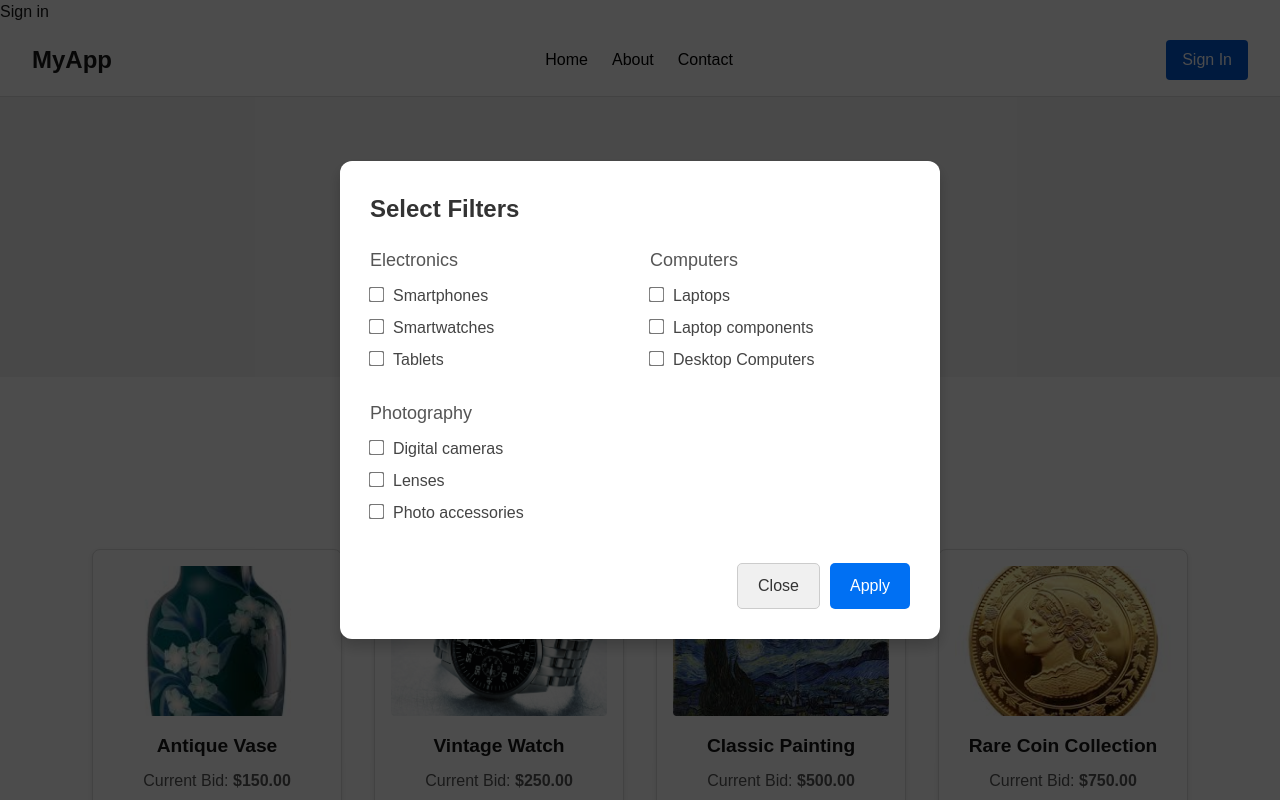
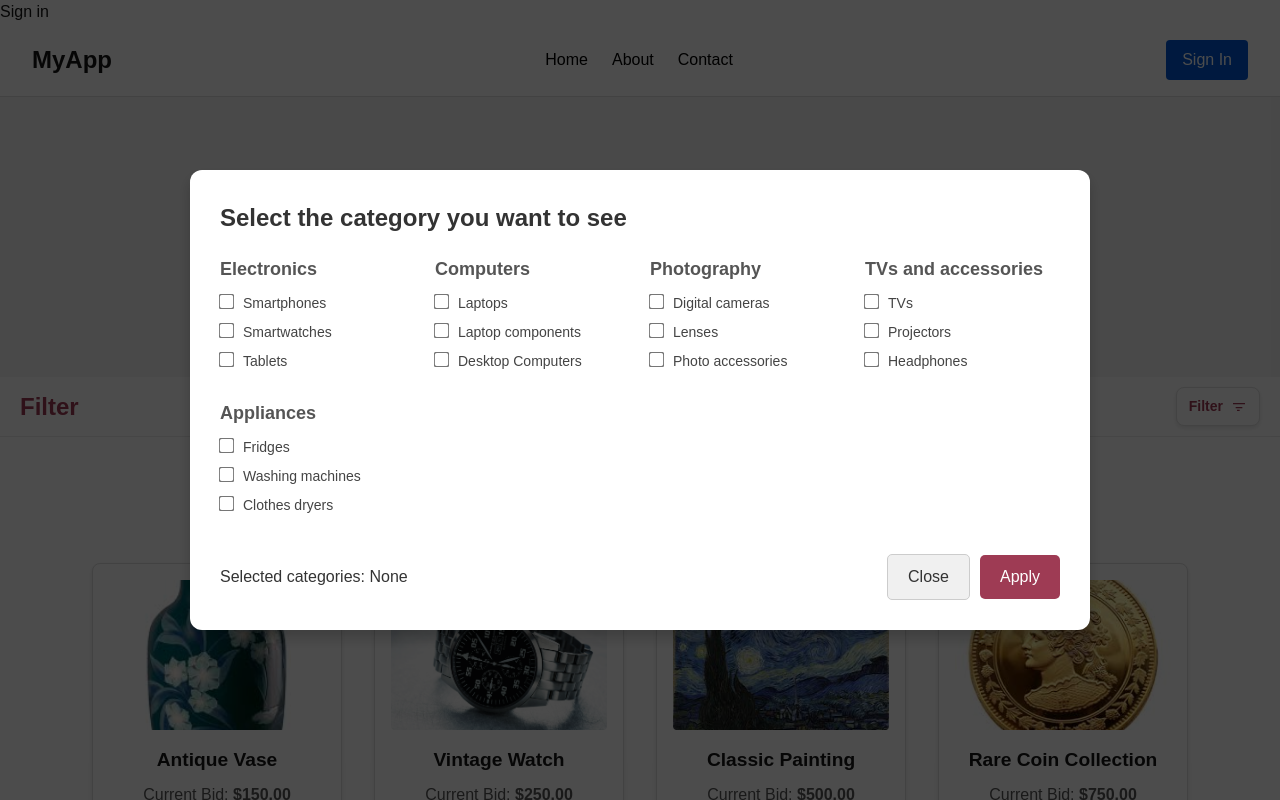
Before and after one commit to Duyanh27/ceiler, a Next.js app in the folder frontend/: page / in a window 1280 px wide. Both pictures are taken after a click on the button "Filter". Shown: the top 800 px of the page. Built offline with nearby package versions, Linux system fonts and the light colour scheme; no server answers.

Commit message:
update
nice

```diff
--- a/frontend/src/app/components/FilterModal.tsx
+++ b/frontend/src/app/components/FilterModal.tsx
@@ -13,13 +13,33 @@ const categories = [
     name: "Photography",
     subcategories: ["Digital cameras", "Lenses", "Photo accessories"],
   },
+  {
+    name: "TVs and accessories",
+    subcategories: ["TVs", "Projectors", "Headphones"],
+  },
+  {
+    name: "Appliances",
+    subcategories: ["Fridges", "Washing machines", "Clothes dryers"],
+  },
 ];
 
 interface FilterModalProps {
+  isOpen: boolean; // Add the isOpen property
+  selectedCategories: string[];
+  toggleCategory: (subcategory: string) => void;
   onClose: () => void;
+  onApply: () => void;
 }
 
-const FilterModal: React.FC<FilterModalProps> = ({ onClose }) => {
+const FilterModal: React.FC<FilterModalProps> = ({
+  isOpen,
+  selectedCategories,
+  toggleCategory,
+  onClose,
+  onApply,
+}) => {
+  if (!isOpen) return null; // Do not render if the modal is not open
+
   return (
     <div
       style={{
@@ -28,11 +48,11 @@ const FilterModal: React.FC<FilterModalProps> = ({ onClose }) => {
         left: 0,
         width: "100%",
         height: "100%",
-        backgroundColor: "rgba(0, 0, 0, 0.7)", // Darker overlay for better contrast
+        backgroundColor: "rgba(0, 0, 0, 0.7)", // Dark overlay
         display: "flex",
         justifyContent: "center",
         alignItems: "center",
-        zIndex: 1000, // Ensures the modal is on top of other elements
+        zIndex: 1000, // High z-index for modal
       }}
     >
       <div
@@ -40,24 +60,38 @@ const FilterModal: React.FC<FilterModalProps> = ({ onClose }) => {
           background: "white",
           padding: "30px",
           borderRadius: "12px",
-          maxWidth: "600px",
+          maxWidth: "900px", // Wider for multiple columns
           width: "90%",
-          boxShadow: "0px 8px 15px rgba(0, 0, 0, 0.2)", // Adds shadow for better focus
+          boxShadow: "0px 8px 15px rgba(0, 0, 0, 0.2)", // Subtle shadow
         }}
       >
-        <h2 style={{ marginBottom: "20px", fontSize: "24px", fontWeight: "bold", color: "#333" }}>
-          Select Filters
+        <h2
+          style={{
+            marginBottom: "20px",
+            fontSize: "24px",
+            fontWeight: "bold",
+            color: "#333",
+          }}
+        >
+          Select the category you want to see
         </h2>
         <div
           style={{
             display: "grid",
-            gridTemplateColumns: "1fr 1fr",
+            gridTemplateColumns: "repeat(4, 1fr)", // Four columns
             gap: "20px",
           }}
         >
           {categories.map((category, index) => (
             <div key={index}>
-              <h3 style={{ marginBottom: "10px", fontSize: "18px", color: "#555" }}>
+              <h3
+                style={{
+                  marginBottom: "10px",
+                  fontSize: "18px",
+                  fontWeight: "bold",
+                  color: "#555",
+                }}
+              >
                 {category.name}
               </h3>
               {category.subcategories.map((subcategory, subIndex) => (
@@ -66,15 +100,18 @@ const FilterModal: React.FC<FilterModalProps> = ({ onClose }) => {
                   style={{
                     display: "block",
                     marginBottom: "8px",
-                    fontSize: "16px",
-                    color: "#444", // Ensure text is easily readable
+                    fontSize: "14px",
+                    color: "#444",
+                    cursor: "pointer",
                   }}
                 >
                   <input
                     type="checkbox"
+                    checked={selectedCategories.includes(subcategory)}
+                    onChange={() => toggleCategory(subcategory)}
                     style={{
                       marginRight: "10px",
-                      transform: "scale(1.2)", // Make checkboxes larger for better visibility
+                      transform: "scale(1.2)", // Larger checkboxes
                       cursor: "pointer",
                     }}
                   />
@@ -88,10 +125,14 @@ const FilterModal: React.FC<FilterModalProps> = ({ onClose }) => {
           style={{
             marginTop: "30px",
             display: "flex",
-            justifyContent: "flex-end",
-            gap: "10px",
+            justifyContent: "space-between", // Space between buttons
+            alignItems: "center",
           }}
         >
+          <p style={{ fontSize: "16px", color: "#333" }}>
+            Selected categories: {selectedCategories.join(", ") || "None"}
+          </p>
+          <div>
             <button
               onClick={onClose}
               style={{
@@ -101,6 +142,7 @@ const FilterModal: React.FC<FilterModalProps> = ({ onClose }) => {
                 border: "1px solid #ccc",
                 borderRadius: "5px",
                 cursor: "pointer",
+                marginRight: "10px",
               }}
             >
               Close
@@ -108,11 +150,11 @@ const FilterModal: React.FC<FilterModalProps> = ({ onClose }) => {
             <button
               onClick={() => {
                 console.log("Filters applied");
-              onClose();
+                onApply();
               }}
               style={{
                 padding: "10px 20px",
-              backgroundColor: "#0070f3",
+                backgroundColor: "#9e3b54",
                 color: "white",
                 border: "none",
                 borderRadius: "5px",
@@ -124,6 +166,7 @@ const FilterModal: React.FC<FilterModalProps> = ({ onClose }) => {
           </div>
         </div>
       </div>
+    </div>
   );
 };
 
--- a/frontend/src/app/page.tsx
+++ b/frontend/src/app/page.tsx
@@ -145,18 +145,52 @@ export default function HomePage() {
       />
 
       {/* Filter Button */}
-      <div style={{ textAlign: "center", marginBottom: "20px" }}>
+      <div
+  style={{
+    display: "flex",
+    justifyContent: "space-between",
+    alignItems: "center",
+    marginBottom: "20px",
+    padding: "10px 20px",
+    borderBottom: "1px solid #eaeaea",
+  }}
+>
+  <h2 style={{ fontSize: "24px", fontWeight: "bold", color: "#9e3b54" }}>Filter</h2>
   <button
     onClick={() => setIsFilterOpen(true)}
     style={{
-            backgroundColor: "#f3f3f3",
-            padding: "10px 20px",
-            border: "1px solid #ccc",
-            borderRadius: "5px",
-            cursor: "pointer",
+      display: "flex", // Align icon and text in a row
+      alignItems: "center", // Vertically center content
+      backgroundColor: "#ffffff", // White background
+      color: "#9e3b54", // Text color
+      padding: "8px 12px", // Padding for a compact yet visible button
+      border: "1px solid #e0e0e0", // Border for subtle definition
+      borderRadius: "8px", // Rounded corners
+      fontSize: "14px", // Font size for compact layout
+      fontWeight: "bold", // Emphasize text
+      cursor: "pointer", // Pointer cursor on hover
+      boxShadow: "0px 2px 4px rgba(0, 0, 0, 0.1)", // Subtle shadow for depth
+      transition: "background-color 0.3s, box-shadow 0.3s", // Smooth hover effect
+    }}
+    onMouseEnter={(e) => {
+      e.currentTarget.style.backgroundColor = "#f9f9f9"; // Light background on hover
+      e.currentTarget.style.boxShadow = "0px 4px 6px rgba(0, 0, 0, 0.15)"; // Deeper shadow on hover
+    }}
+    onMouseLeave={(e) => {
+      e.currentTarget.style.backgroundColor = "#ffffff"; // Revert background color
+      e.currentTarget.style.boxShadow = "0px 2px 4px rgba(0, 0, 0, 0.1)"; // Revert shadow
     }}
   >
-          Filter
+    <span style={{ marginRight: "8px", fontSize: "14px" }}>Filter</span>
+    <svg
+      xmlns="http://www.w3.org/2000/svg"
+      viewBox="0 0 24 24"
+      fill="#9e3b54" // Icon color matches the text
+      width="16px"
+      height="16px"
+    >
+      <path d="M3 6h18v2H3V6zm4 6h10v2H7v-2zm6 6H9v-2h4v2z" />
+    </svg>
   </button>
 </div>
 
@@ -196,8 +230,11 @@ export default function HomePage() {
       {/* Filter Modal */}
       {isFilterOpen && (
         <FilterModal
+          isOpen={isFilterOpen}
+          selectedCategories={[]} // Replace with actual selected categories state
+          toggleCategory={(category: string) => {}} // Replace with actual toggleCategory function
+          onApply={() => {}} // Replace with actual onApply function
           onClose={() => setIsFilterOpen(false)}
-          // Pass any additional props or filters to the modal
         />
       )}
     </>
```
Also changed, not shown: frontend/src/app/index.tsx (+10 -11 lines). Lines whose indentation alone changed are shown as unchanged.
